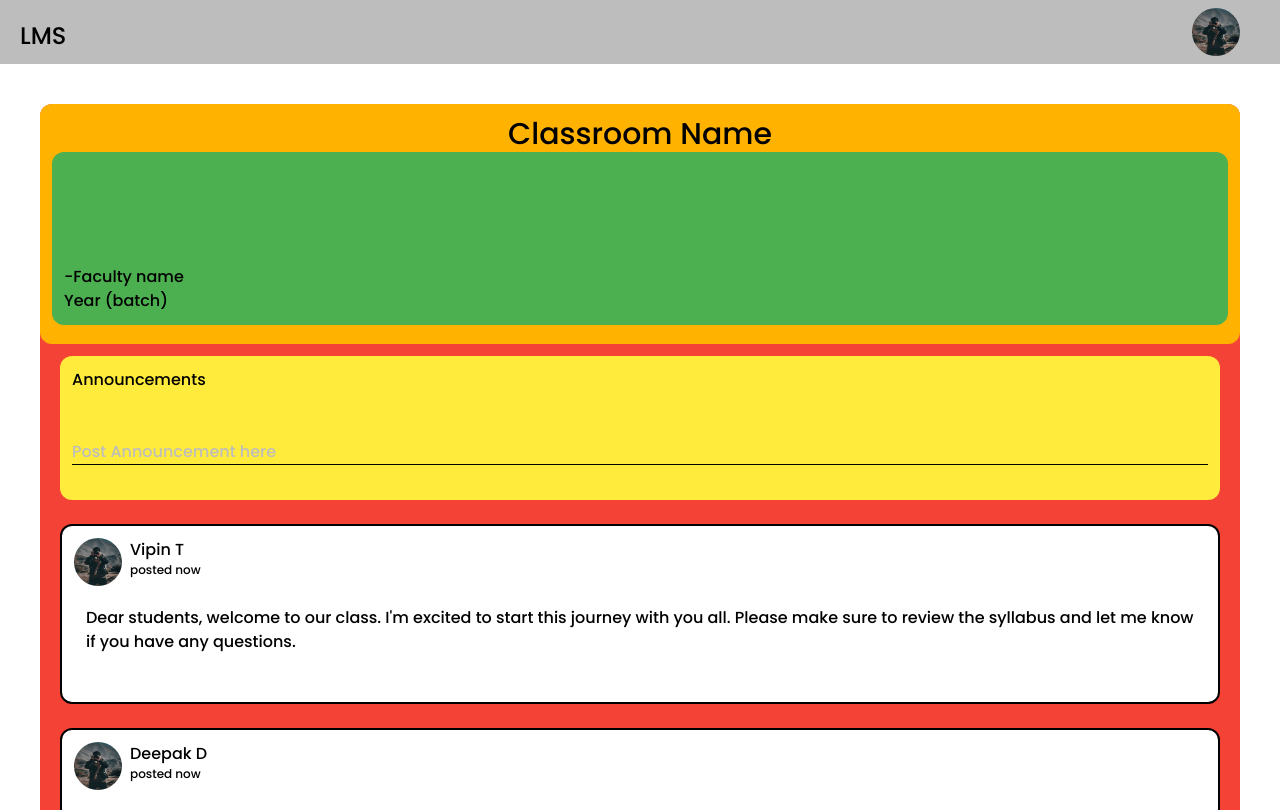
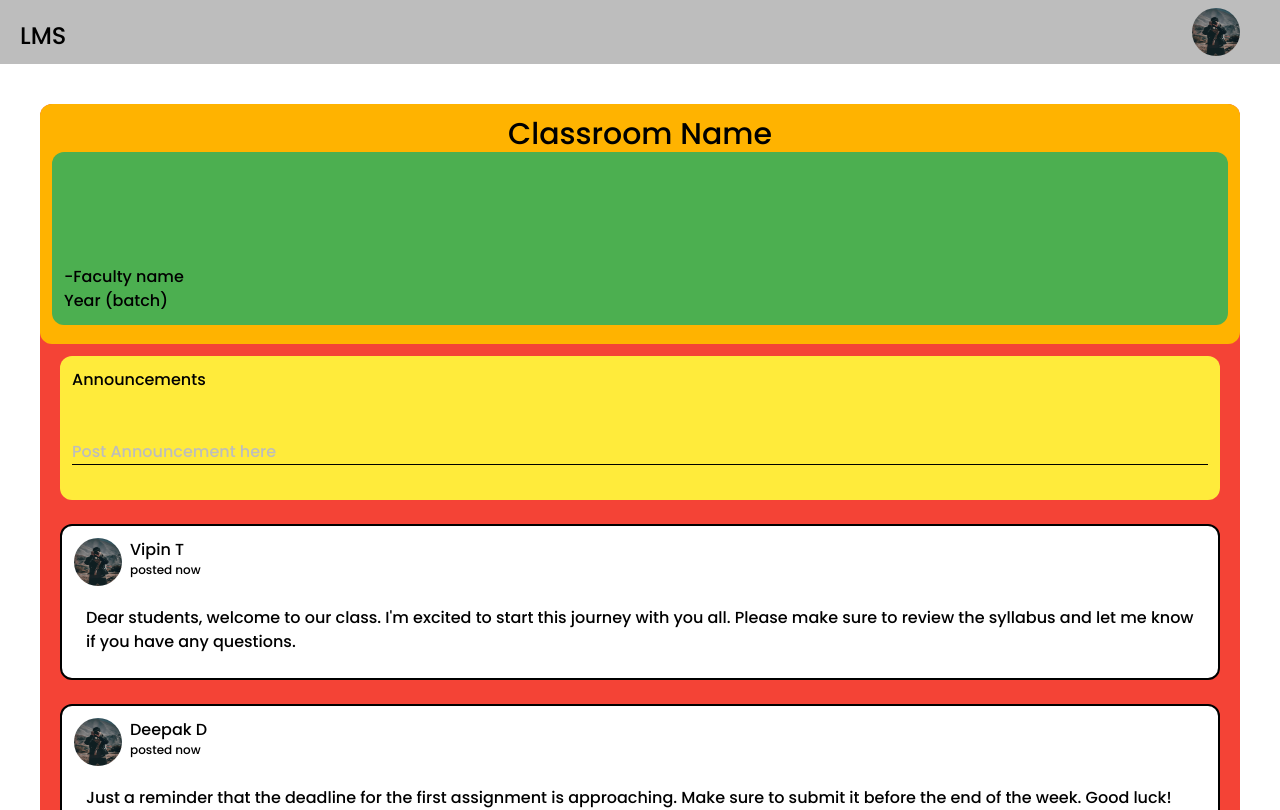
Before and after one commit to BhaaveshWaykole/StudentManagement, a React (Create React App) app in the folder frontend/: page / in a window 1280 px wide. Shown: the top 810 px of the page. Built offline with nearby package versions, Linux system fonts and the light colour scheme; the HTML template or start-up script is replaced by a standard one; a web font is replaced by a local one.

Commit message:
frontend announcements minor -check again later

```diff
--- a/frontend/src/App.js
+++ b/frontend/src/App.js
@@ -2,6 +2,7 @@ import './App.css';
 import Navbar from './components/navbar/Navbar.jsx'
 import Home from './pages/home/Home.jsx';
 import Classroom from './pages/classroom/Classroom.jsx';
+import AnnouncementPg from './components/announcements/AnnouncementPg.jsx'
 
 function App() {
   return (
--- a/frontend/src/components/announcements/AnnouncementCard.jsx
+++ b/frontend/src/components/announcements/AnnouncementCard.jsx
@@ -20,7 +20,7 @@ export default function AnnouncementCard({ announceInfo }) {
           </h4>
         </div>
       </div>
-      <div className='announceContent mt-2 h-24 text-wrap truncate p-3'>
+      <div className='announceContent mt-2 h-fit text-wrap p-3'>
         <p>
           {announceInfo.content}
         </p>
--- a/frontend/src/components/announcements/AnnouncementPg.jsx
+++ /dev/null
@@ -1,7 +0,0 @@
-import React from 'react'
-
-export default function AnnouncementPg() {
-  return (
-    <div>AnnouncementPg</div>
-  )
-}
--- a/frontend/src/pages/classroom/Classroom.jsx
+++ b/frontend/src/pages/classroom/Classroom.jsx
@@ -52,7 +52,7 @@ export default function Clasroom() {
         <a href="">
           <div className="flex flex-row flex-wrap">
             {announcements.map((announcementItem) => (
-              <div className="border-2 border-black w-full my-3 mx-5 p-3 rounded-rnd-6p bg-white" key={announcementItem.key} onClick={() => goToAnnouncement(announcementItem.key)}>
+              <div className="border-2 border-black w-full h-fit my-3 mx-5 p-3 rounded-rnd-6p bg-white" key={announcementItem.key} onClick={() => goToAnnouncement(announcementItem.key)}>
                 <AnnouncementCard announceInfo={announcementItem} />
               </div>
             ))}
```
